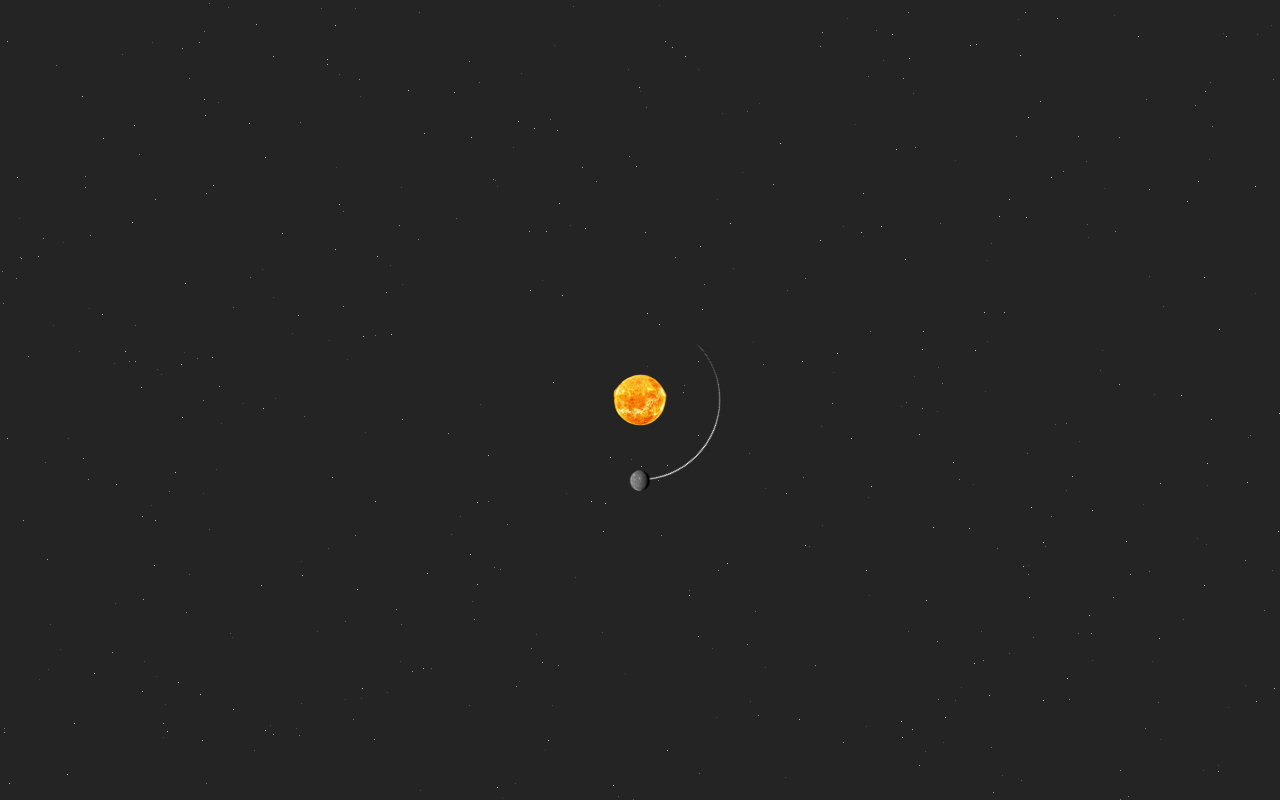
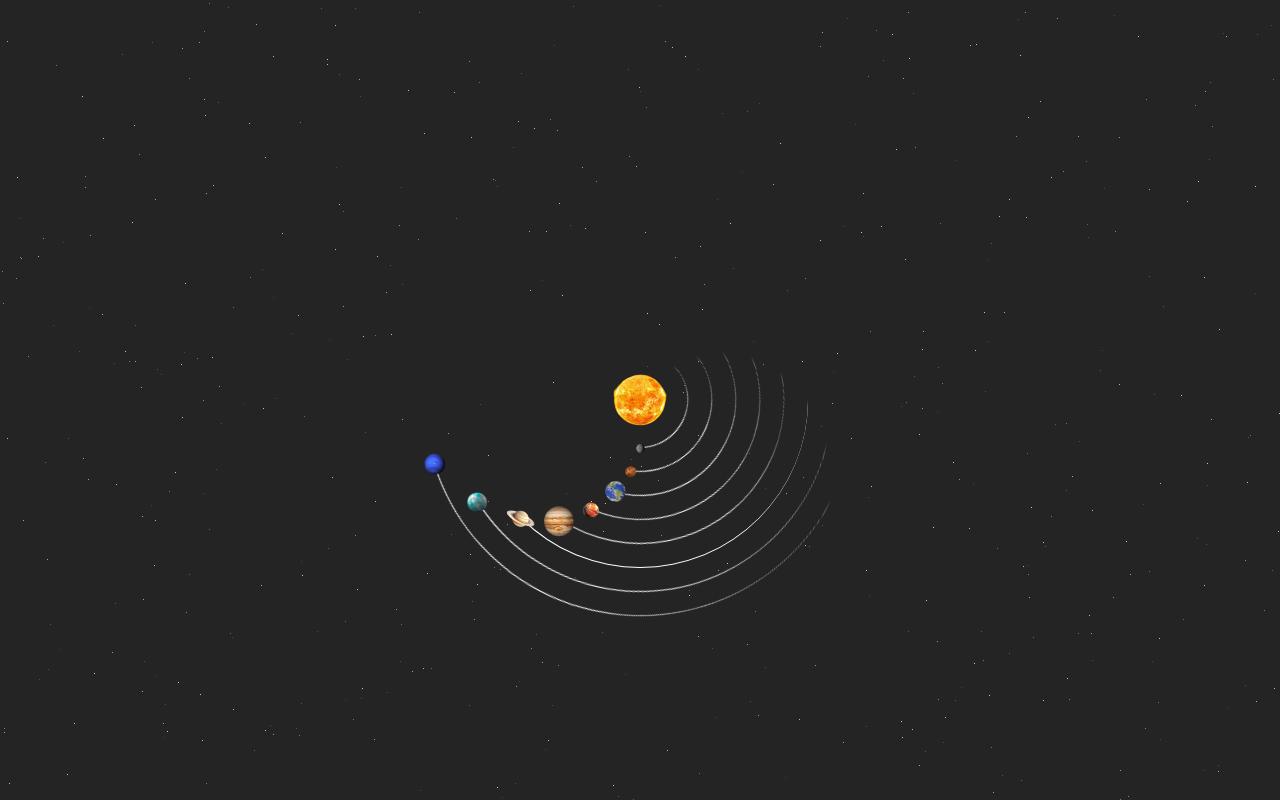
Before and after one commit to barrymun/solar-system, a website built with Vite: page index.html in a window 1280 px wide. Built offline with nearby package versions, Linux system fonts and the light colour scheme.

Commit message:
new approach w.r.t. the orbit logic, handling smaller screens with a scale factor, refactoring

```diff
--- a/index.html
+++ b/index.html
@@ -9,6 +9,7 @@
     <title>Solar System</title>
   </head>
   <body>
+    <div class="milky-way">
       <div class="sun">
         <img src="public/img/sun.png" />
       </div>
@@ -17,41 +18,42 @@
           <img src="public/img/mercury.png" />
         </div>
       </div>
-    <!-- <div class="axis axis-venus">
-      <div id="venus" class="planet">
+      <div class="venus">
+        <div class="venus-axis">
           <img src="public/img/venus.png" />
         </div>
       </div>
-    <div class="axis axis-earth">
-      <div id="earth" class="planet">
+      <div class="earth">
+        <div class="earth-axis">
           <img src="public/img/earth.png" />
         </div>
       </div>
-    <div class="axis axis-mars">
-      <div id="mars" class="planet">
+      <div class="mars">
+        <div class="mars-axis">
           <img src="public/img/mars.png" />
         </div>
       </div>
-    <div class="axis axis-jupiter">
-      <div id="jupiter" class="planet">
+      <div class="jupiter">
+        <div class="jupiter-axis">
           <img src="public/img/jupiter.png" />
         </div>
       </div>
-    <div class="axis axis-saturn">
-      <div id="saturn" class="planet">
+      <div class="saturn">
+        <div class="saturn-axis">
           <img src="public/img/saturn.png" />
         </div>
       </div>
-    <div class="axis axis-uranus">
-      <div id="uranus" class="planet">
+      <div class="uranus">
+        <div class="uranus-axis">
           <img src="public/img/uranus.png" />
         </div>
       </div>
-    <div class="axis axis-neptune">
-      <div id="neptune" class="planet">
+      <div class="neptune">
+        <div class="neptune-axis">
           <img src="public/img/neptune.png" />
         </div>
-    </div> -->
+      </div>
+    </div>
     <script type="module" src="/src/main.ts"></script>
   </body>
 </html>
--- a/src/assets/scss/solar-system.scss
+++ b/src/assets/scss/solar-system.scss
@@ -1,14 +1,3 @@
-$planet-img-width: 224px; // same for all img
-
-// $orbit-duration: 10;
-// $mercury-orbit-ratio: $orbit-duration * 0.241;
-// $venus-orbit-ratio: $orbit-duration * 0.615;
-// $earth-orbit-ratio: $orbit-duration;
-// $mars-orbit-ratio: $orbit-duration * 1.881;
-// $jupiter-orbit-ratio: $orbit-duration * 11.862;
-// $saturn-orbit-ratio: $orbit-duration * 29.457;
-// $uranus-orbit-ratio: $orbit-duration * 84.017;
-// $neptune-orbit-ratio: $orbit-duration * 164.79;
 $orbit-duration: 20;
 $mercury-orbit-ratio: $orbit-duration * 1;
 $venus-orbit-ratio: $orbit-duration * 0.95;
@@ -19,28 +8,16 @@ $saturn-orbit-ratio: $orbit-duration * 0.75;
 $uranus-orbit-ratio: $orbit-duration * 0.7;
 $neptune-orbit-ratio: $orbit-duration * 0.65;
 
-@keyframes twinkle {
-  0% {
-    opacity: 1;
+.milky-way {
+  width: 100%;
+  height: 100%;
+  display: flex;
+  align-items: center;
+  justify-content: center;
+
+  @media (max-width: 768px) {
+    scale: 0.6;
   }
-  50% {
-    opacity: 0.2;
-  }
-  100% {
-    opacity: 1;
-  }
-}
-
-.star {
-  position: fixed;
-  width: 1px;
-  height: 1px;
-  background: #fff;
-  border-radius: 50%;
-  animation-name: twinkle;
-  animation-iteration-count: infinite;
-  z-index: 0;
-  opacity: 1;
 }
 
 @keyframes orbit {
@@ -70,187 +47,148 @@ img {
   align-items: center;
 }
 
-.mercury {
+.mercury,
+.venus,
+.earth,
+.mars,
+.jupiter,
+.saturn,
+.uranus,
+.neptune {
   position: absolute;
   z-index: 1;
-  width: 10em;
-  height: 10em;
   display: flex;
   justify-content: flex-end;
-  animation: orbit $mercury-orbit-ratio * 1s linear infinite;
   border-width: 0.1em 0.1em 0 0;
   border-style: solid;
   border-color: #fff transparent transparent transparent;
   border-radius: 50%;
-  padding: 0.6em;
+}
+
+.mercury {
+  width: 6em;
+  height: 6em;
+  padding: 0.5em;
+  animation: orbit $mercury-orbit-ratio * 1s linear infinite;
 
   .mercury-axis {
-    width: 1.5em;
-    height: 1.5em;
+    width: 0.6em;
+    height: 0.6em;
     animation: spin $mercury-orbit-ratio * 1s linear infinite;
   }
 }
 
-// .axis {
-//   position: fixed;
-//   z-index: 1;
-//   border-radius: 50%;
-//   top: 50%;
-//   left: 0%;
-//   width: 100%;
-//   display: flex;
-//   justify-content: flex-end;
-// }
+.venus {
+  width: 9em;
+  height: 9em;
+  padding: 0.85em;
+  animation: orbit $venus-orbit-ratio * 1s linear infinite;
 
-// .planet {
-//   position: fixed;
-//   display: flex;
-//   justify-content: center;
-//   align-items: center;
-// }
+  .venus-axis {
+    width: 0.8em;
+    height: 0.8em;
+    animation: spin $venus-orbit-ratio * 1s linear infinite;
+  }
+}
 
-// .axis-mercury {
-//   animation: orbit $mercury-orbit-ratio * 1s linear infinite;
+.earth {
+  width: 12em;
+  height: 12em;
+  padding: 1.0em;
+  animation: orbit $earth-orbit-ratio * 1s linear infinite;
 
-//   #mercury {
-//     width: 2em;
-//     height: 2em;
-//     // left: 40.5%;
-//     left: 30em;
-//     animation: spin $mercury-orbit-ratio * 1s linear infinite;
-//   }
+  .earth-axis {
+    width: 1.5em;
+    height: 1.5em;
+    animation: spin $earth-orbit-ratio * 1s linear infinite;
+  }
+}
 
-//   // #mercury::before {
-//   //   content: '';
-//   //   position: absolute;
-//   //   z-index: 0;
-//   //   width: 200px;
-//   //   height: 1px;
-//   //   border-radius: 50%;
-//   //   animation: trail $mercury-orbit-ratio * 1s linear infinite;
-//   //   transform: rotate(-90deg);
-//   //   background: linear-gradient(to right, transparent 0%, #fff 30%, #fff 50%, transparent 50%, transparent 100%);
-//   // }
+.mars {
+  width: 15em;
+  height: 15em;
+  padding: 1.5em;
+  animation: orbit $mars-orbit-ratio * 1s linear infinite;
 
-//   // #mercury::before {
-//   //   content: '';
-//   //   position: absolute;
-//   //   z-index: 0;
-//   //   width: 100px;
-// 	//   height: 100px;
-//   //   border-bottom: 2px solid #fff;
-// 	//   border-left: 2px solid #fff;
-// 	//   border-bottom-left-radius: 100px;
-//   //   animation: trail $mercury-orbit-ratio * 1s linear infinite;
-//   //   // transform: rotate(-90deg);
-//   //   // background: linear-gradient(to right, transparent 0%, #fff 30%, #fff 50%, transparent 50%, transparent 100%);
-//   //   // box-shadow: inset 0 2px 5px black;
-//   // }
+  .mars-axis {
+    width: 1.2em;
+    height: 1.2em;
+    animation: spin $mars-orbit-ratio * 1s linear infinite;
+  }
+}
 
-//   // #mercury::before {
-//   //   content: '';
-//   //   position: absolute;
-//   //   // top: 50px;
-//   //   // margin-top: 100px;
-//   //   width: 100px;
-//   //   height: 10px;
-//   //   border: solid 1px #fff;
-//   //   // border-color: #fff transparent transparent transparent;
-//   //   border-radius: 50%/10px 10px 0 0;
-//   //   transform: rotate(270deg);
-//   //   animation: trail $mercury-orbit-ratio * 1s linear infinite;
-//   // }
+.jupiter {
+  width: 18em;
+  height: 18em;
+  padding: 1.5em;
+  animation: orbit $jupiter-orbit-ratio * 1s linear infinite;
 
-//   // #mercury::before {
-//   //   content: '';
-//   //   position: absolute;
-//   //   // top: 50px;
-//   //   // margin-top: 100px;
-//   //   width: 50px;
-//   //   height: 10px;
-//   //   // border: solid 1px #fff;
-//   //   // border-width: 1px 0 0 0;
-//   //   border-width: 1px;
-//   //   border-color: #fff transparent transparent transparent;
-//   //   border-radius: 50%/10px 10px 0 0;
-//   //   transform: rotate(270deg);
-//   //   animation: trail $mercury-orbit-ratio * 1s linear infinite;
-//   // }
-// }
+  .jupiter-axis {
+    width: 2.0em;
+    height: 2.0em;
+    animation: spin $jupiter-orbit-ratio * 1s linear infinite;
+  }
+}
 
-// .axis-venus {
-//   animation: orbit $venus-orbit-ratio * 1s linear infinite;
+.saturn {
+  width: 21em;
+  height: 21em;
+  padding: 2.1em;
+  animation: orbit $saturn-orbit-ratio * 1s linear infinite;
 
-//   #venus {
-//     width: 4.5%;
-//     height: 4.5%;
-//     left: 36%;
-//     animation: spin $venus-orbit-ratio * 1s linear infinite;
-//   }
-// }
+  .saturn-axis {
+    width: 1.8em;
+    height: 1.8em;
+    animation: spin $saturn-orbit-ratio * 1s linear infinite;
+  }
+}
 
-// .axis-earth {
-//   animation: orbit $earth-orbit-ratio * 1s linear infinite;
+.uranus {
+  width: 24em;
+  height: 24em;
+  padding: 2.7em;
+  animation: orbit $uranus-orbit-ratio * 1s linear infinite;
 
-//   #earth {
-//     width: 4%;
-//     height: 4%;
-//     left: 32%;
-//     animation: spin $earth-orbit-ratio * 1s linear infinite;
-//   }
-// }
+  .uranus-axis {
+    width: 1.5em;
+    height: 1.5em;
+    animation: spin $uranus-orbit-ratio * 1s linear infinite;
+  }
+}
 
-// .axis-mars {
-//   animation: orbit $mars-orbit-ratio * 1s linear infinite;
+.neptune {
+  width: 27em;
+  height: 27em;
+  padding: 3.2em;
+  animation: orbit $neptune-orbit-ratio * 1s linear infinite;
 
-//   #mars {
-//     width: 3%;
-//     height: 3%;
-//     left: 28%;
-//     animation: spin $mars-orbit-ratio * 1s linear infinite;
-//   }
-// }
+  .neptune-axis {
+    width: 1.5em;
+    height: 1.5em;
+    animation: spin $neptune-orbit-ratio * 1s linear infinite;
+  }
+}
 
-// .axis-jupiter {
-//   animation: orbit $jupiter-orbit-ratio * 1s linear infinite;
+@keyframes twinkle {
+  0% {
+    opacity: 1;
+  }
+  50% {
+    opacity: 0.2;
+  }
+  100% {
+    opacity: 1;
+  }
+}
 
-//   #jupiter {
-//     width: 7%;
-//     height: 7%;
-//     left: 24%;
-//     animation: spin $jupiter-orbit-ratio * 1s linear infinite;
-//   }
-// }
-
-// .axis-saturn {
-//   animation: orbit $saturn-orbit-ratio * 1s linear infinite;
-
-//   #saturn {
-//     width: 6%;
-//     height: 6%;
-//     left: 20%;
-//     animation: spin $saturn-orbit-ratio * 1s linear infinite;
-//   }
-// }
-
-// .axis-uranus {
-//   animation: orbit $uranus-orbit-ratio * 1s linear infinite;
-
-//   #uranus {
-//     width: 3%;
-//     height: 3%;
-//     left: 16%;
-//     animation: spin $uranus-orbit-ratio * 1s linear infinite;
-//   }
-// }
-
-// .axis-neptune {
-//   animation: orbit $neptune-orbit-ratio * 1s linear infinite;
-
-//   #neptune {
-//     width: 7%;
-//     height: 7%;
-//     left: 12%;
-//     animation: spin $neptune-orbit-ratio * 1s linear infinite;
-//   }
-// }
+.star {
+  position: fixed;
+  width: 1px;
+  height: 1px;
+  background: #fff;
+  border-radius: 50%;
+  animation-name: twinkle;
+  animation-iteration-count: infinite;
+  z-index: 0;
+  opacity: 1;
+}
```
Lines whose indentation alone changed are shown as unchanged.
